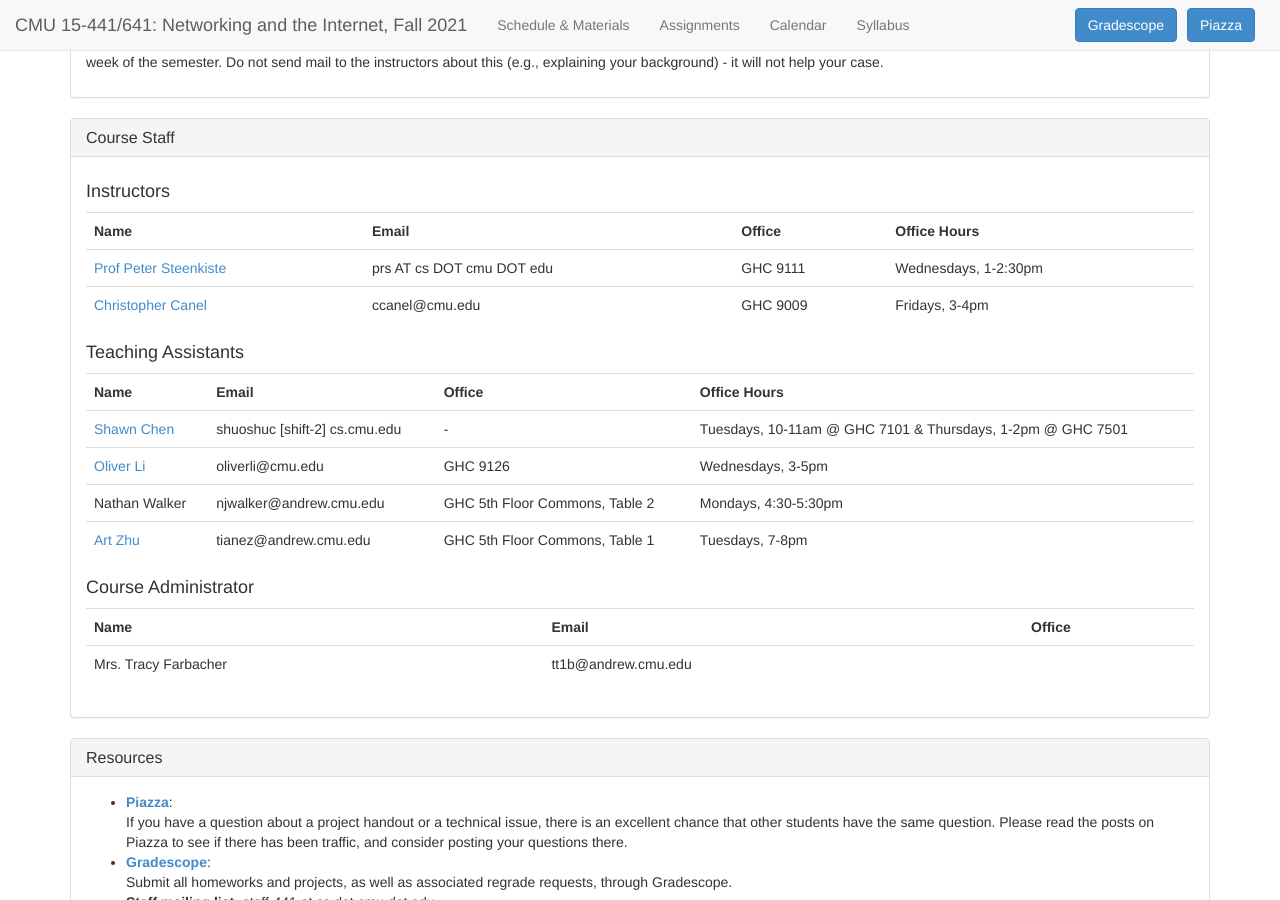
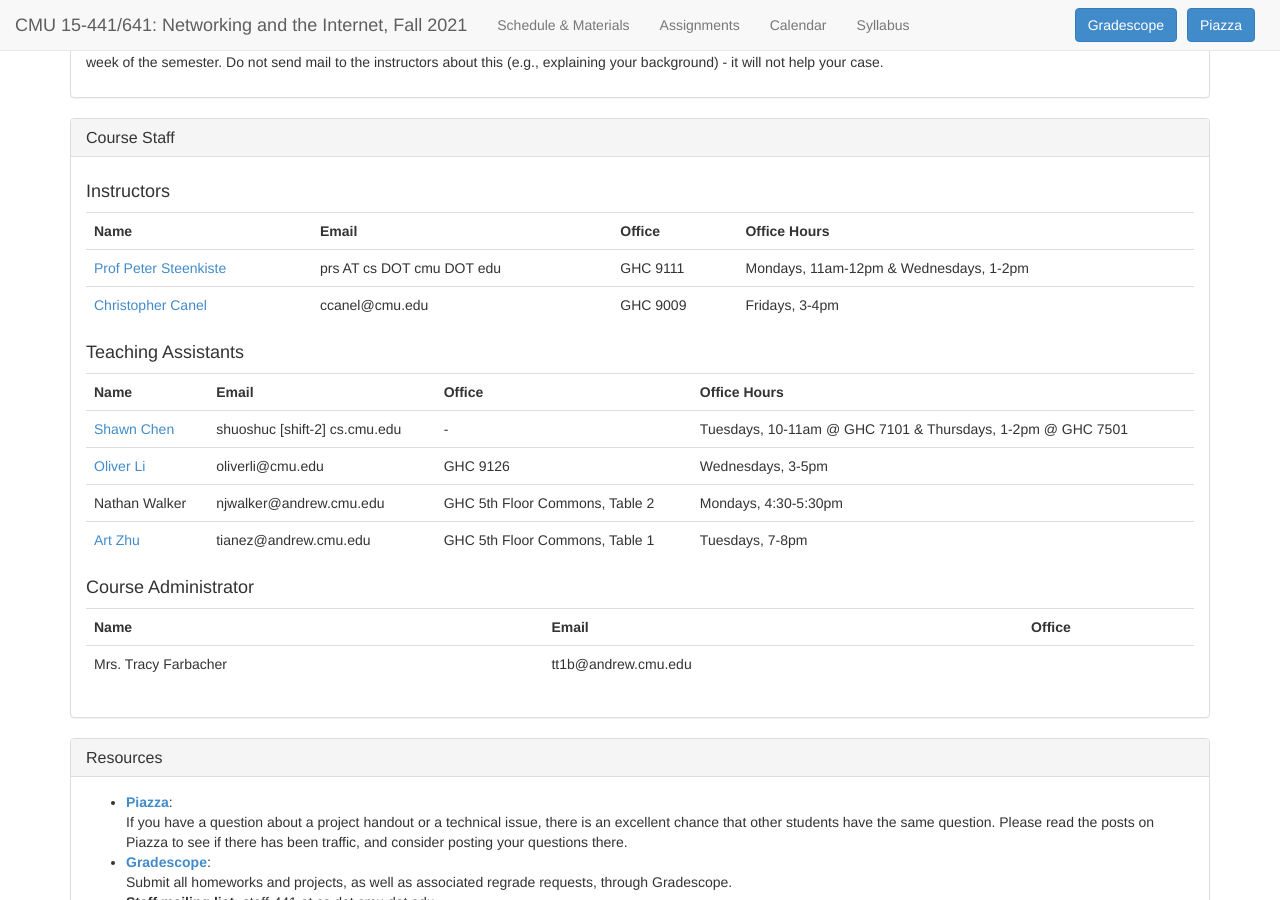
Before and after one commit to computer-networks/fa21, a Jekyll site: the page built from index.html, in a window 1280 px wide and 900 px high, scrolled down 453 px. Built offline with Jekyll 4.4.1, drawn with Linux system fonts in a browser that asks for light colours.

Commit message:
Fix Peter's office hours

```diff
--- a/index.html
+++ b/index.html
@@ -74,7 +74,7 @@ title: CMU 15-441/641, Fall 2021 --- Home
         <td><a href="http://www.cs.cmu.edu/~prs">Prof Peter Steenkiste</a></td>
         <td><span class="email">prs AT cs DOT cmu DOT edu</span></td>
         <td>GHC 9111</td>
-        <td>Wednesdays, 1-2:30pm</td>
+        <td>Mondays, 11am-12pm & Wednesdays, 1-2pm</td>
       </tr>
 
       <tr>
```
